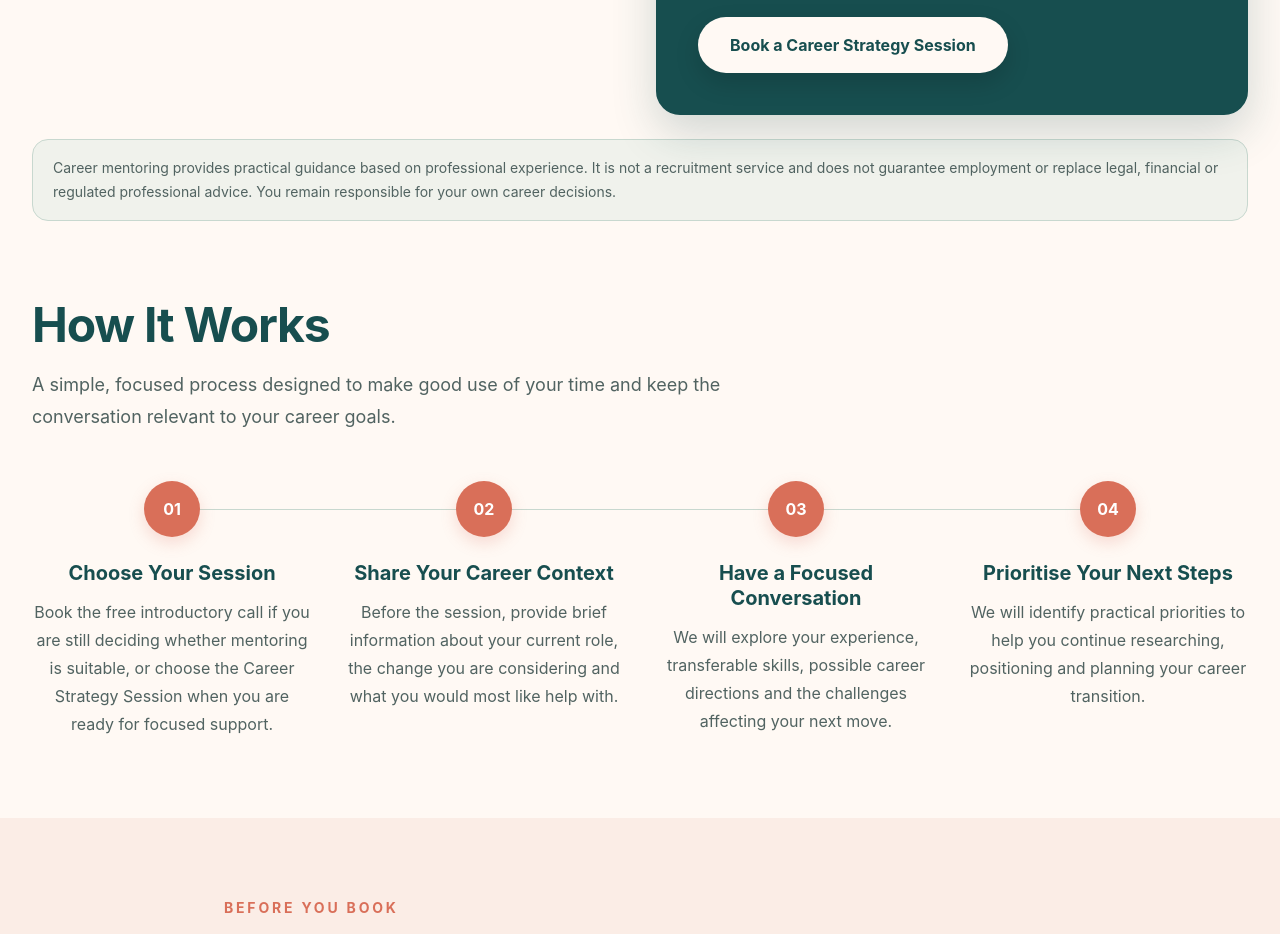
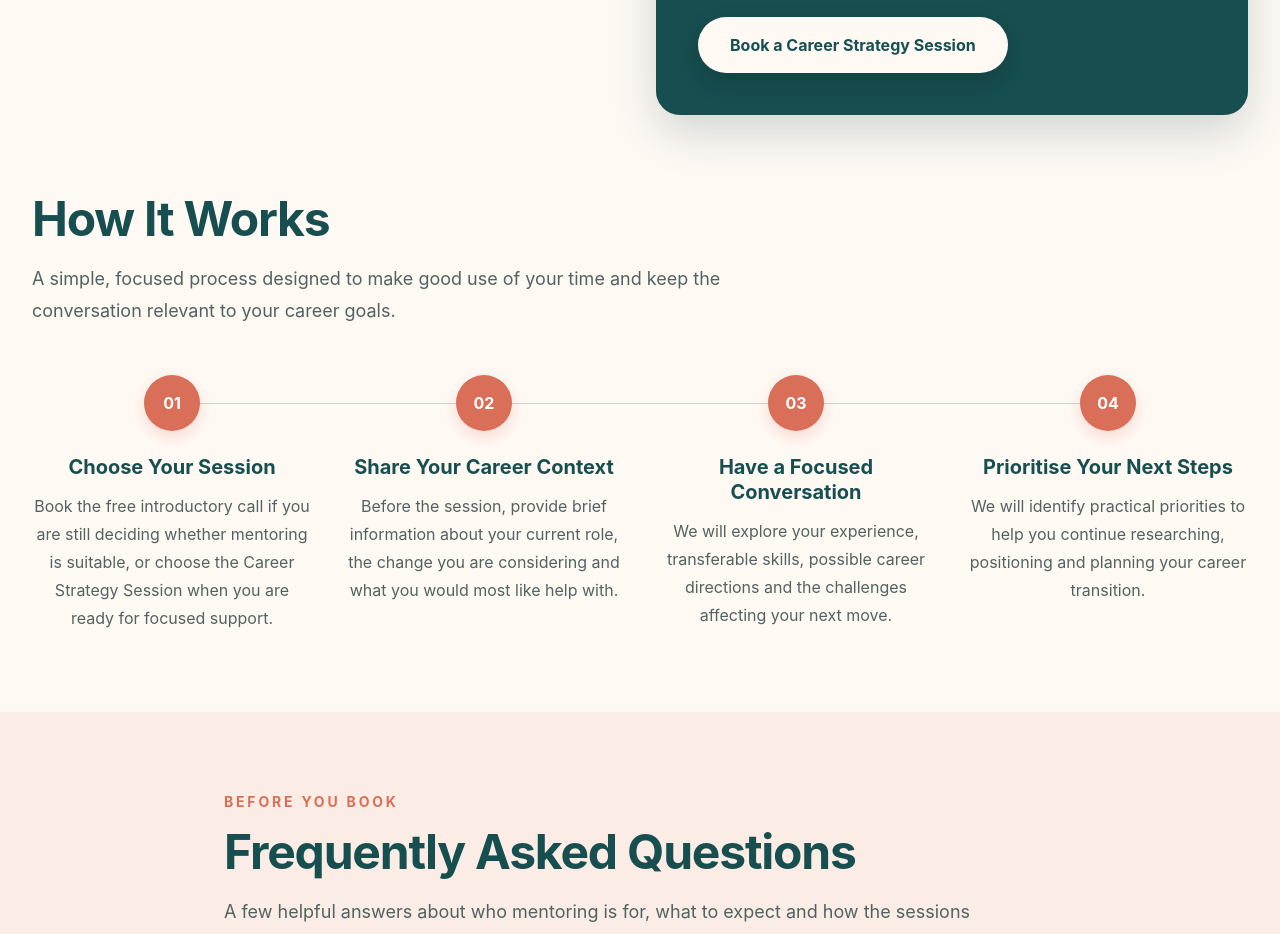
Before and after one commit to Alsaheem/digitalhealthnurse.com, a Next.js app: page / in a window 1280 px wide. Shown: the part 6760-7694 px from the top of the page. Built offline with nearby package versions, Linux system fonts and the light colour scheme.

Commit message:
Remove career mentoring disclaimer from homepage for a cleaner user experience.

```diff
--- a/app/page.tsx
+++ b/app/page.tsx
@@ -712,13 +712,6 @@ export default function Home() {
             </div>
           </FadeUp>
         </div>
-
-        <p className="mt-6 w-full rounded-2xl border border-[#C8D8CF] bg-[#DDE9E2]/45 px-5 py-4 text-sm leading-6 text-[#516361]">
-          Career mentoring provides practical guidance based on professional
-          experience. It is not a recruitment service and does not guarantee employment
-          or replace legal, financial or regulated professional advice. You remain
-          responsible for your own career decisions.
-        </p>
       </section>
 
       {/* How It Works */}
```
